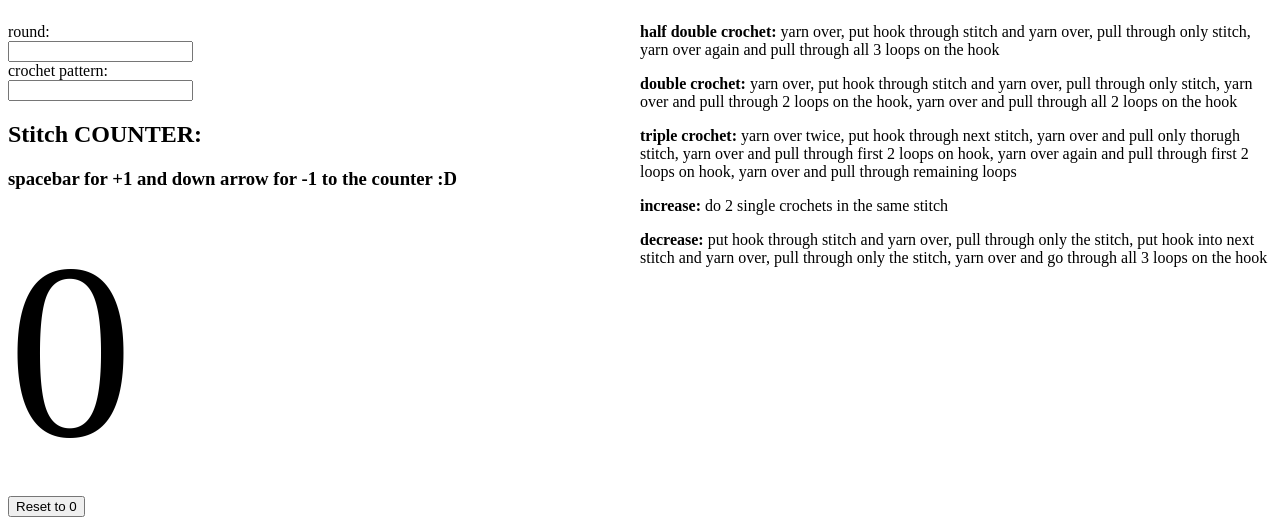
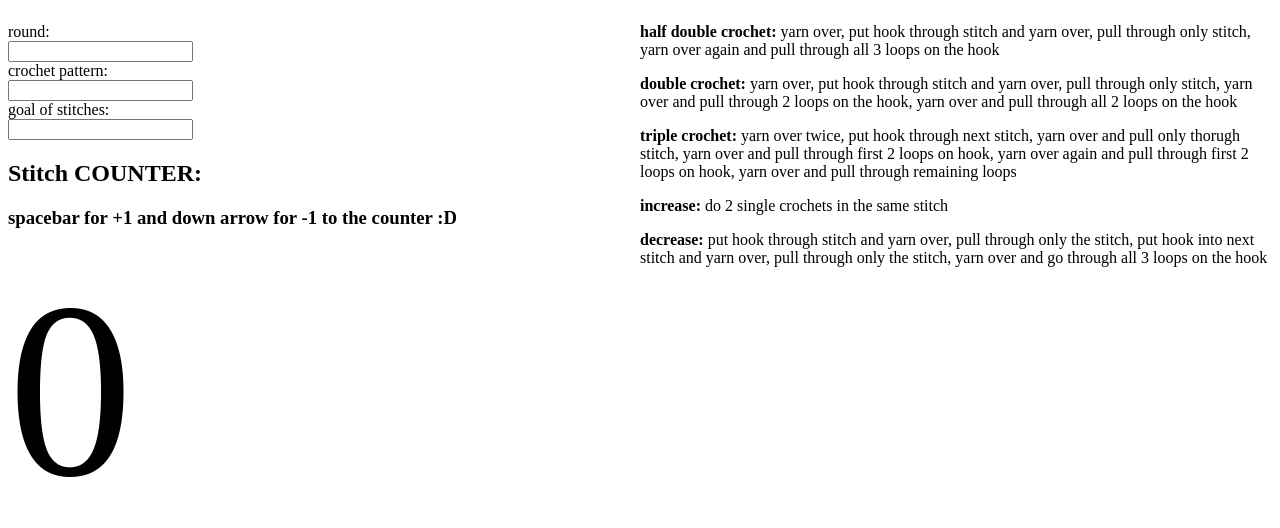
Before and after one commit to FloatingStory/Crochet-Counter, a Flask app: template templates/userPage.html in a window 1280 px wide. Shown: the part 65-593 px from the top of the page. Run offline with Flask 3, Linux system fonts and the light colour scheme; the template is opened without the code that fills it, so the values that code supplies are empty.

Commit message:
improve readability and add goal textbox

```diff
--- a/templates/userPage.html
+++ b/templates/userPage.html
@@ -19,9 +19,11 @@
             <div class="column">
                 <h1>Welcome {{username}}!</h1>
                 <div>round:</div>
-                <input type="text" name="hi">
+                <input type="text" name="round">
                 <div>crochet pattern:</div>
-                <input type="text" name="bye">
+                <input type="text" name="pattern">
+                <div>goal of stitches:</div>
+                <input type="text" name="goal">
 
                 <h2>Stitch COUNTER:</h2>
                 <h3>spacebar for +1 and down arrow for -1 to the counter :D</h3>
```
